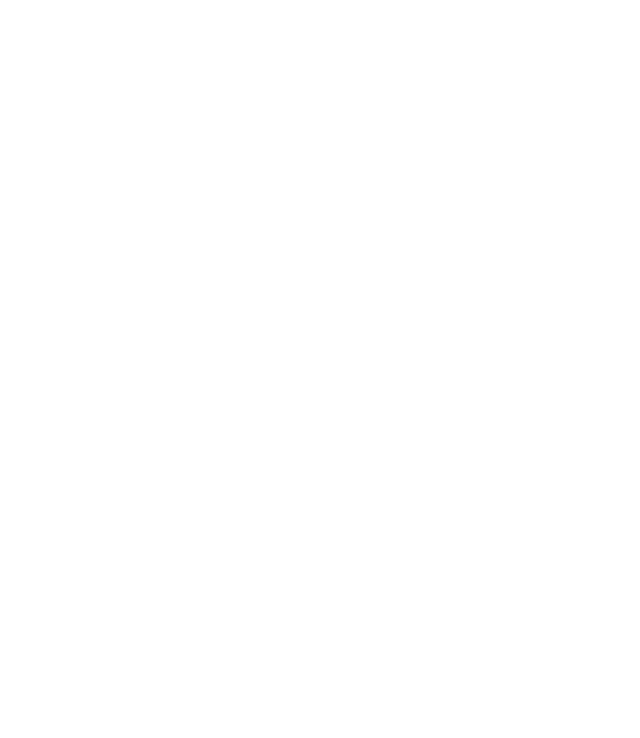
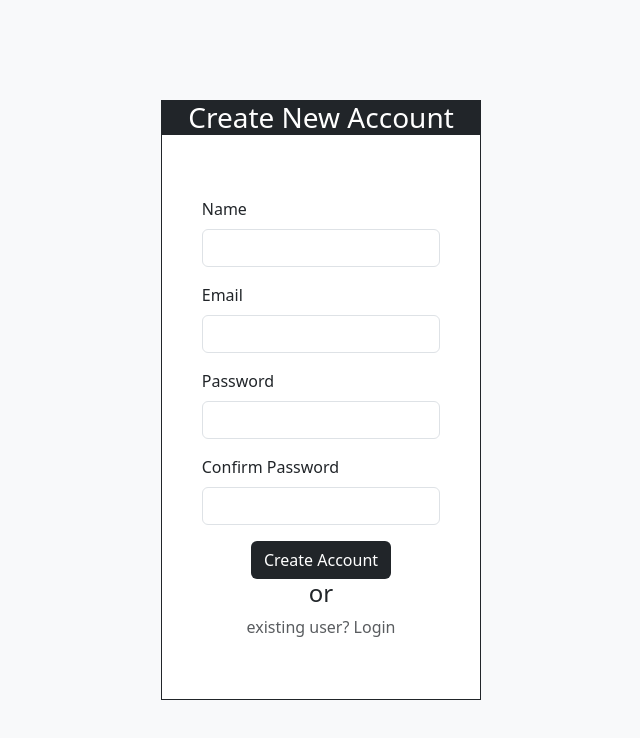
Before and after one commit to NithishKumar-15/VehicleCare_FrontEnd, a React (Vite) app: page /NewAccount in a window 1280 px wide. Before the commit this address had no page. Shown: the top 738 px of the page, without its empty margins (319-959 px from the left). Built offline with nearby package versions, Linux system fonts and the light colour scheme.

Commit message:
Create new account page completed

```diff
--- a/src/LoginComponent/Login.jsx
+++ b/src/LoginComponent/Login.jsx
@@ -21,15 +21,15 @@
              <form action="post">
             <div className='mb-3'>
               <label htmlFor='emailName' className='form-label'>Email</label>
-              <input type={"email"} className="form-control form-control-lg" id='emailName' placeholder='Email'></input>
+              <input type={"email"} className="form-control form-control-lg" id='emailName' placeholder='Email' />
             </div>
 
             <div className='mb-3'>
               <label htmlFor='password' className='form-label'>Password</label>
-              <input type={"password"} className="form-control form-control-lg" id='password' placeholder='Password'></input>
+              <input type={"password"} className="form-control form-control-lg" id='password' placeholder='Password' />
             </div>
 
-            <div className='mb-3  text-center '>
+            <div className='mb-3  text-center'>
             <label className='form-text text-danger'>Invalid Email or Password</label>
             </div>
 
@@ -37,10 +37,9 @@
             </form>
             <h5 className='text-center text-body'>or</h5>
             <div className='d-flex'>
-            <Link to="" className='text-body-secondary m-auto'>Create New Account</Link>
-            <Link to="" className='text-center text-body-secondary m-auto'>Forgot Password</Link>
+            <Link to="/NewAccount" className='text-body-secondary m-auto loglink'>Create New Account</Link>
+            <Link to="" className='text-center text-body-secondary m-auto loglink'>Forgot Password</Link>
             </div>
-
         </div>
 
         </div>
--- a/src/LoginComponent/login.css
+++ b/src/LoginComponent/login.css
@@ -14,7 +14,7 @@
     padding: 0 !important;
 }
 
-a{
+.loglink{
     text-decoration: none;
 }
 /* .h4login{
--- a/src/NewAccountComponent/NewAccount.jsx
+++ b/src/NewAccountComponent/NewAccount.jsx
@@ -1,9 +1,78 @@
 import React from 'react'
+import "./newAccount.css"
+import {Link} from 'react-router-dom'
+import { useRef } from 'react'
+import { useState } from 'react'
 
 export const NewAccount = () => {
+
+  const name=useRef(null);
+  const email=useRef("");
+  const password=useRef("");
+  const confirmPassword=useRef("");
+
+  const[message, setMessage]=useState("");
+
+  const createAccount=(e)=>{
+    e.preventDefault();
+    if(message!=""){
+      setMessage("");
+    }
+
+    if(name.current.value!="" && email.current.value!="" &&password.current.value!="" && confirmPassword.current.value!=""){
+      if(password.current.value===confirmPassword.current.value){
+        name.current.value="";
+        email.current.value="";
+        password.current.value="";
+        confirmPassword.current.value="";
+      }else{
+        setMessage("Password Miss Match")
+      }
+    }else{
+      setMessage("Please Enter all the fields")
+    }
+  }
+
   return (
-    <div>
+    <div id="newAccountPage" className='d-flex flex-column'>
+
+        <div className='w-25 h-75 bg-white m-auto d-flex flex-column border-dark border'>
+          <h3 className='text-white text-center bg-dark'>Create New Account</h3>
+          <div className='w-75 h-75 m-auto'>
+            <form method='post'onSubmit={createAccount}>
+              <div className='mb-3'>
+                <label htmlFor='name' className='form-label'>Name</label>
+                <input type={"text"} className="form-control" id="name" ref={name} />
+              </div>
+
+              <div className='mb-3'>
+                <label htmlFor='email' className='form-label'>Email</label>
+                <input type={"email"} className="form-control" id="email" ref={email} />
+              </div>
+
+              <div className='mb-3'>
+                <label htmlFor='password' className='form-label'>Password</label>
+                <input type={"password"} className="form-control" id="password" ref={password} />
+              </div>
+
+              <div className='mb-3'>
+                <label htmlFor='confirmPassword' className='form-label'>Confirm Password</label>
+                <input type={"password"} className="form-control" id="confirmPassword" ref={confirmPassword}/>
+              </div>
+              {message!="" &&
+                <div className='text-danger text-center form-text'>{message}</div>
+              }
+              <button className='btn bg-dark text-white d-flex m-auto'>Create Account</button>
+            </form>
+            <h4 className='text-dark text-center'>or</h4>
+            <div className='d-flex'>
+              <span className='text-body-secondary m-auto'>existing user? <Link to={"/"} className="text-body-secondary newcreatlink">Login</Link></span>
+            </div>
+          </div>
+        </div>
 
     </div>
+
+
   )
 }
--- /dev/null
+++ b/src/NewAccountComponent/newAccount.css
@@ -0,0 +1,13 @@
+#newAccountPage {
+    width: 100vw;
+    height: 100vh;
+    background-color: rgb(248, 249, 250);
+    font-family: system-ui, -apple-system, "Segoe UI", Roboto, "Helvetica Neue",
+        "Noto Sans", "Liberation Sans", Arial, sans-serif,
+        "Apple Color Emoji", "Segoe UI Emoji", "Segoe UI Symbol",
+        "Noto Color Emoji";
+}
+
+.newcreatlink{
+    text-decoration: none;
+}
--- a/src/Routing.jsx
+++ b/src/Routing.jsx
@@ -1,12 +1,14 @@
 import React from 'react'
 import {BrowserRouter,Routes,Route} from "react-router-dom"
 import {Login} from "./LoginComponent/Login"
+import { NewAccount } from './NewAccountComponent/NewAccount'
 
 export const Routing = () => {
   return (
     <BrowserRouter>
     <Routes>
     <Route path='/' element={<Login></Login>}></Route>
+    <Route path='/NewAccount' element={<NewAccount></NewAccount>}></Route>
     </Routes>
     </BrowserRouter>
   )
```
